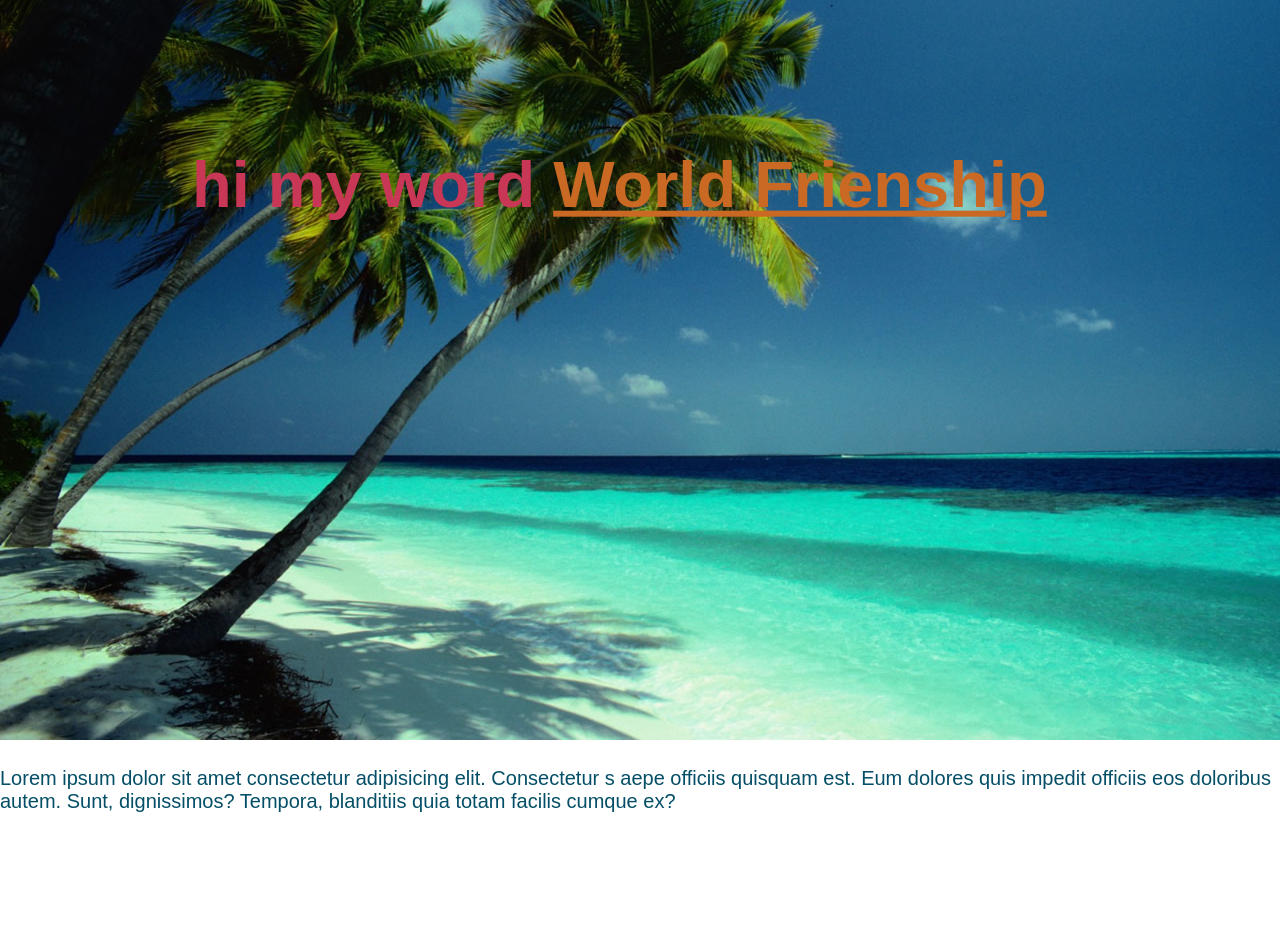
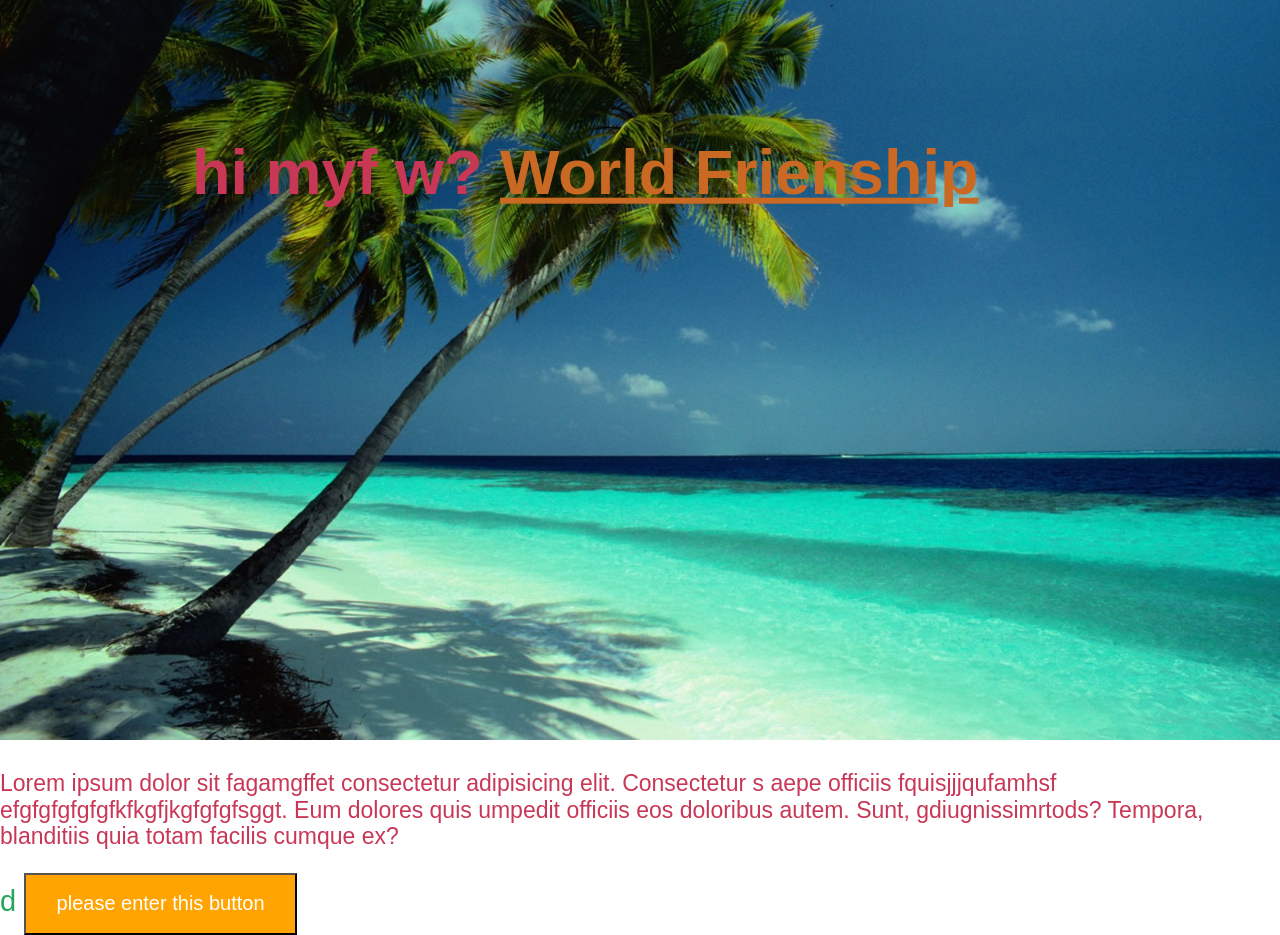
Before and after one commit to wer340/git-npm-gulp, a website: page index.html in a window 1280 px wide. Shown: the part 220-1155 px from the top of the page. Before the commit the page ends 1053 px from the top, so only its background shows below. Drawn offline with Linux system fonts and the light colour scheme.

Commit message:
browserSyncInstall

```diff
--- a/asset/css/main.css
+++ b/asset/css/main.css
@@ -2,3 +2,4 @@
 @import "base/_vars";
 @import "base/_global";
 @import "modules/_header";
+@import "modules/_btn";
--- /dev/null
+++ b/asset/css/modules/_btn.css
@@ -0,0 +1,16 @@
+.btn{
+    background-color: $yellow;
+    color:#fff;
+    padding:.75rem 1.2rem;
+    display: inline-block;
+    text-decoration:none;
+
+
+    &--large{
+        font-size: 1.25rem;
+        padding: 1.1rem 1.9rem;
+    }
+    &--orange{
+        background-color: $yellow;
+    }
+}
--- a/asset/css/modules/_header.css
+++ b/asset/css/modules/_header.css
@@ -11,13 +11,13 @@
     }
 
     &__title{
-        font-size: 65px;
+        font-size: 63px;
         color:$red;
 
     }
     &__content{
-        font-size: 20px;
-        color: $navyblue;
+        font-size: 23px;
+        color: $red;
 
     }
     &__link{
--- a/index.html
+++ b/index.html
@@ -12,13 +12,14 @@
 
     <img  src="asset/image/island.jpg" alt="island">
     <div class="overlay__text-content">
-    <h1 class="overlay__title">hi my word <a href="" class="overlay__link">World Frienship</a></h1>
+    <h1 class="overlay__title">hi myf w? <a href="" class="overlay__link">World Frienship</a></h1>
 </div>
     <p class="overlay__content">
-        Lorem ipsum dolor sit amet consectetur adipisicing elit. Consectetur s
-        aepe officiis quisquam est. Eum dolores quis impedit officiis eos doloribus
-         autem. Sunt, dignissimos? Tempora, blanditiis quia totam facilis cumque ex?
-    </p>
+        Lorem ipsum dolor sit fagamgffet consectetur adipisicing elit. Consectetur s
+        aepe officiis fquisjjjqufamhsf efgfgfgfgfgfkfkgfjkgfgfgfsggt. Eum dolores quis umpedit officiis eos doloribus
+         autem. Sunt, gdiugnissimrtods? Tempora, blanditiis quia totam facilis cumque ex?
+    </p>d
+    <button class="btn btn--orange btn--large">please enter this button</button>
 </div>
 
 
--- a/main.css
+++ b/main.css
@@ -373,14 +373,14 @@ img{
     }
 
 .overlay__title{
-        font-size: 65px;
+        font-size: 63px;
         color:#C93756;
 
     }
 
 .overlay__content{
-        font-size: 20px;
-        color: #044F67;
+        font-size: 23px;
+        color: #C93756;
 
     }
 
@@ -388,3 +388,20 @@ img{
         color:#CA6924;
 
     }
+
+.btn{
+    background-color: #FFA400;
+    color:#fff;
+    padding:.75rem 1.2rem;
+    display: inline-block;
+    text-decoration:none;
+}
+
+.btn--large{
+        font-size: 1.25rem;
+        padding: 1.1rem 1.9rem;
+    }
+
+.btn--orange{
+        background-color: #FFA400;
+    }
--- a/package.json
+++ b/package.json
@@ -11,6 +11,7 @@
   "license": "ISC",
   "devDependencies": {
     "autoprefixer": "^9.7.3",
+    "browser-sync": "^2.26.7",
     "gulp": "^4.0.2",
     "gulp-postcss": "^8.0.0",
     "gulp-watch": "^5.0.1",
```
Also changed, not shown: gulpfile.js (+32 -2 lines), 1 other file.
